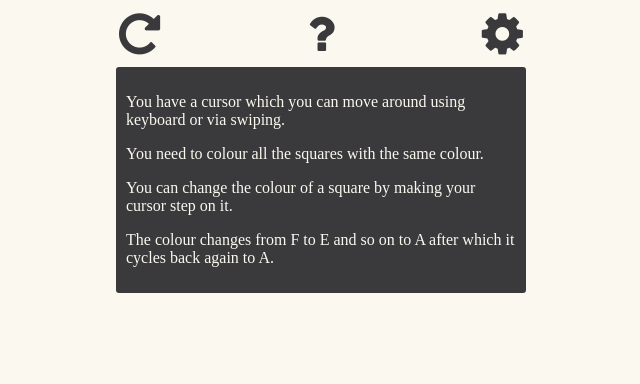
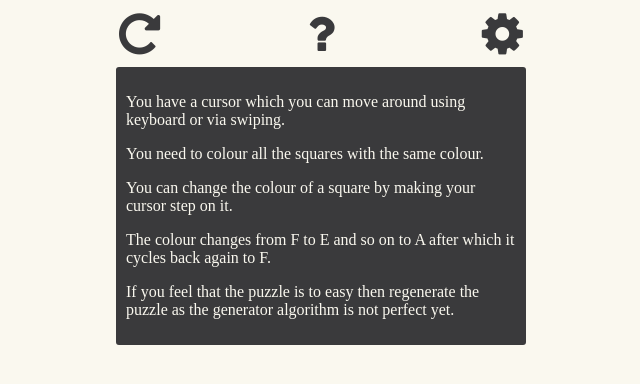
Before and after one commit to meghprkh/samehue, a plain HTML site: page index.html in a window 1280 px wide. Both pictures are taken after a click on the icon 640 px from the left and 35 px from the top of the page. Shown: the whole page, without its empty margins (319-959 px from the left). Drawn offline with Linux system fonts and the light colour scheme.

Commit message:
Edit Help

```diff
--- a/index.html
+++ b/index.html
@@ -54,8 +54,11 @@
                         You can change the colour of a square by making your cursor step on it.
                     </p>
                     <p>
-                        The colour changes from F to E and so on to A after which it cycles back again to A.
+                        The colour changes from F to E and so on to A after which it cycles back again to F.
                     </p>
+<p>
+If you feel that the puzzle is to easy then regenerate the puzzle as the generator algorithm is not perfect yet.
+</p>
                 </div>
             </div>
         </div>
```
